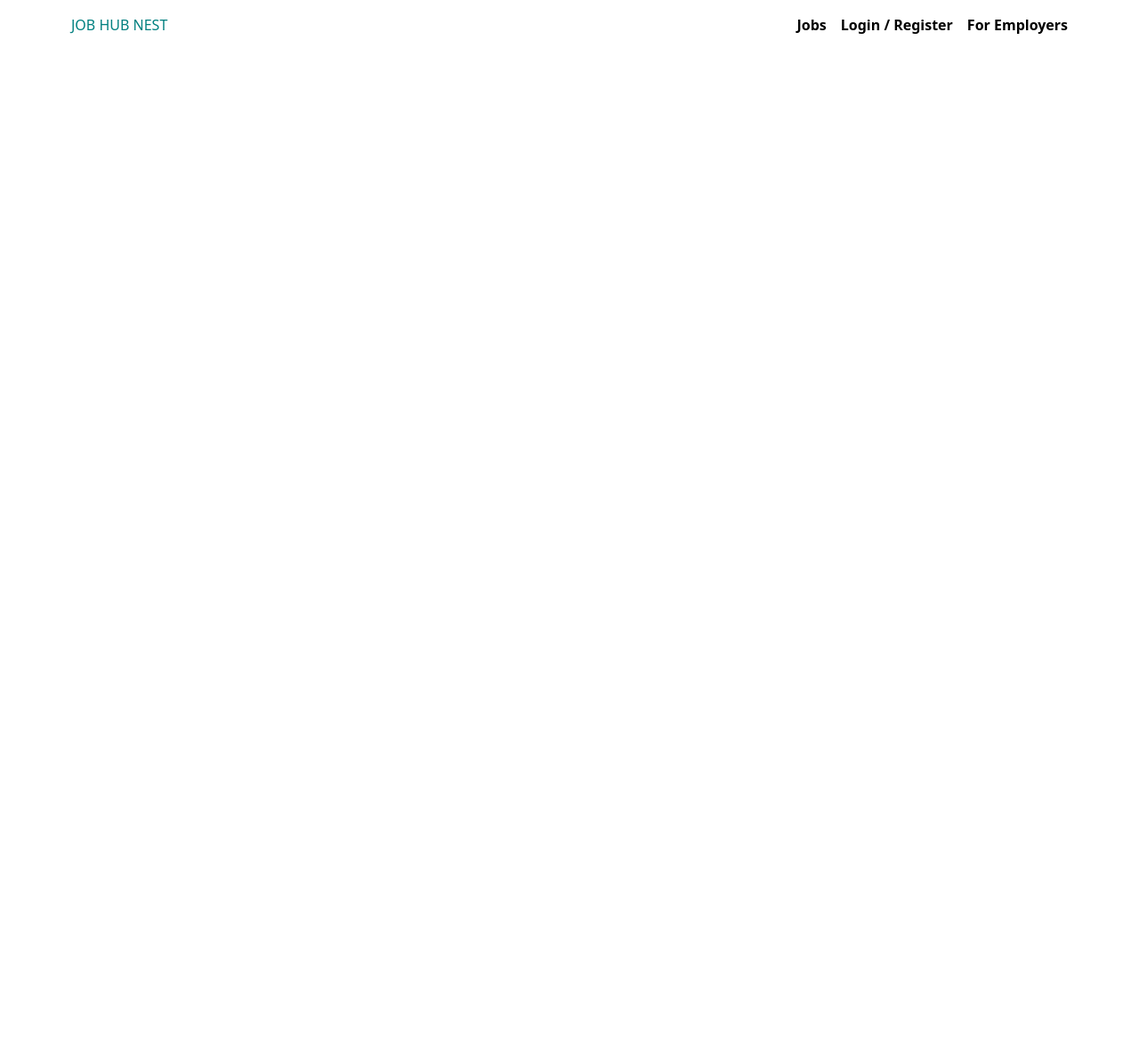
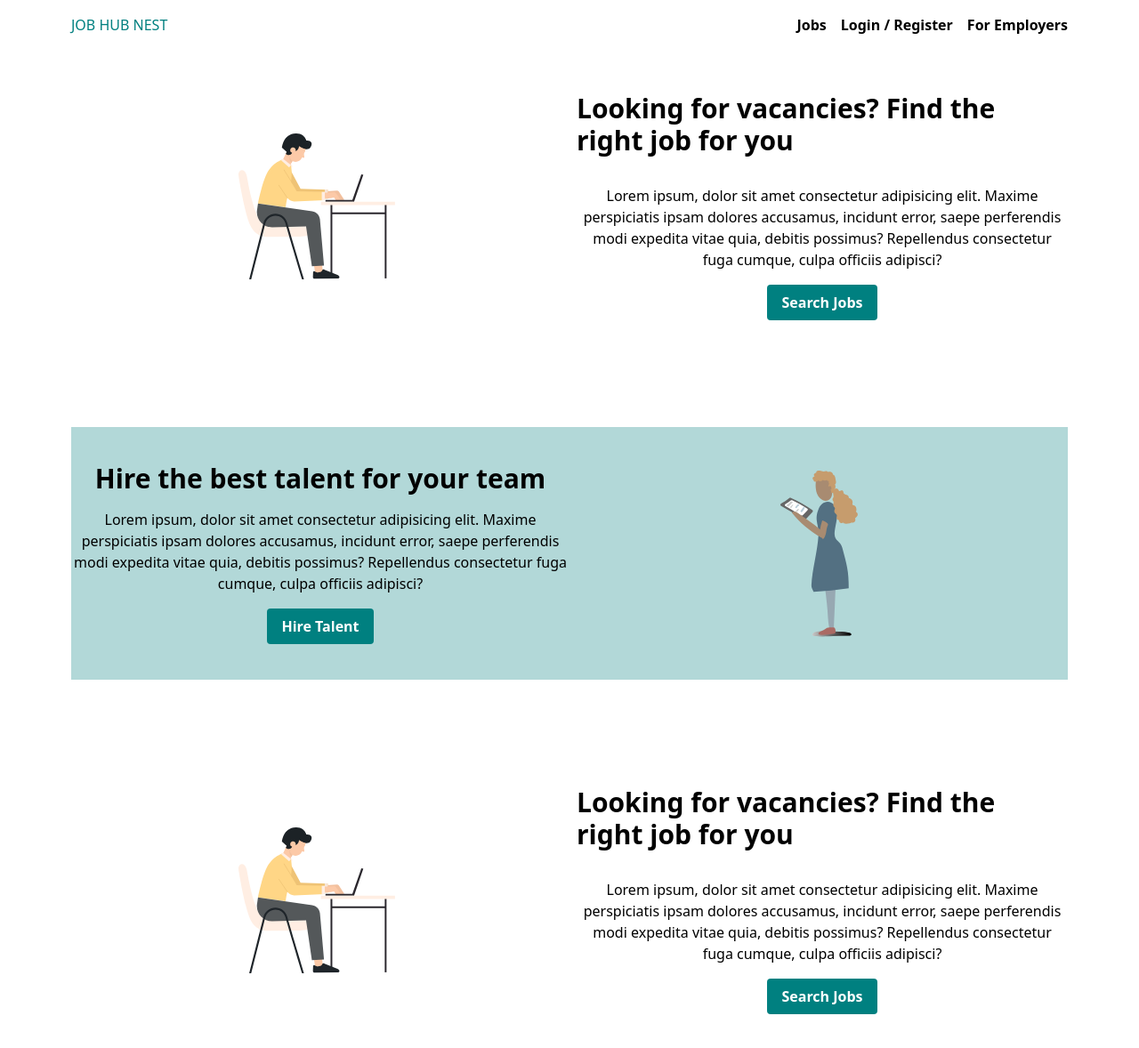
Before and after one commit to stephanieopala/job-seeker-portal, a React (Vite) app: page / in a window 1280 px wide. Shown: the top 1178 px of the page at 89% size. Before the commit the page ends 800 px from the top, so only its background shows below. Built offline with nearby package versions, Linux system fonts and the light colour scheme.

Commit message:
styling(home): style sections on home page

```diff
--- a/src/pages/Home.tsx
+++ b/src/pages/Home.tsx
@@ -1,9 +1,47 @@
 import Navbar from "../components/navigation/Navbar";
+import SectionOneImage from '../assets/hero.svg';
+import SectionTwoImage from '../assets/hero-two.svg';
 
 const Home = () => {
   return (
     <div className="px-3 sm:px-20 py-4">
       <Navbar />
+      <div className="flex flex-col gap-8 sm:gap-20 mt-6">
+        <section className="grid sm:grid-cols-2 py-10 gap-4 sm:gap-">
+          <div className="flex flex-col items-center justify-center">
+            <img src={SectionTwoImage} alt="man looking at a pc"/>
+          </div>
+          <div className="flex flex-col items-center justify-center">
+            <h2 className="font-semibold text-3xl mb-4">Looking for vacancies? Find the right job for you</h2>
+            <p className="py-4 text-center">Lorem ipsum, dolor sit amet consectetur adipisicing elit. Maxime perspiciatis ipsam dolores accusamus, incidunt error, saepe perferendis modi expedita vitae quia, debitis possimus? Repellendus consectetur fuga
+              cumque, culpa officiis adipisci?</p>
+            <button className="bg-primary hover:bg-primary-dark text-white font-bold py-2 px-4 rounded">Search Jobs</button>
+          </div>
+        </section>
+        <section className="grid sm:grid-cols-2 gap-4 sm:gap-0 bg-primary-light py-10">
+          <div className="flex flex-col items-center justify-center">
+            <h2 className="font-semibold text-3xl">Hire the best talent for your team</h2>
+            <p className="py-4 text-center">Lorem ipsum, dolor sit amet consectetur adipisicing elit. Maxime perspiciatis ipsam dolores accusamus, incidunt error, saepe perferendis modi expedita vitae quia, debitis possimus? Repellendus consectetur fuga
+              cumque, culpa officiis adipisci?</p>
+            <button className="bg-primary hover:bg-primary-dark text-white font-bold py-2 px-4 rounded">Hire Talent</button>
+          </div>
+          <div className="flex flex-col items-center justify-center">
+            <img src={SectionOneImage} alt="lady looking at a device"/>
+          </div>
+        </section>
+        <section className="grid sm:grid-cols-2 py-10 gap-4 sm:gap-">
+          <div className="flex flex-col items-center justify-center">
+            <img src={SectionTwoImage} alt="man looking at a pc"/>
+          </div>
+          <div className="flex flex-col items-center justify-center">
+            <h2 className="font-semibold text-3xl mb-4">Looking for vacancies? Find the right job for you</h2>
+            <p className="py-4 text-center">Lorem ipsum, dolor sit amet consectetur adipisicing elit. Maxime perspiciatis ipsam dolores accusamus, incidunt error, saepe perferendis modi expedita vitae quia, debitis possimus? Repellendus consectetur fuga
+              cumque, culpa officiis adipisci?</p>
+            <button className="bg-primary hover:bg-primary-dark text-white font-bold py-2 px-4 rounded">Search Jobs</button>
+          </div>
+        </section>
+
+      </div>
     </div>
   )
 }
--- a/tailwind.config.js
+++ b/tailwind.config.js
@@ -8,7 +8,12 @@ export default {
     colors: {
       'primary': '#008080',
       'primary-dark': '#006666',
-      'white': '#fff'
+      'primary-light': '#b2d8d8',
+      'light-gray': '#ededed',
+      // 'light-gray': '#e0e0e0',
+      // 'primary-light-two': '#66b2b2',
+      'dark-gray': '#adadad',
+      'white': '#fff',
     },
     extend: {},
   },
```
Also changed, not shown: src/assets/hero-two.svg (added), src/assets/hero.svg (added).
